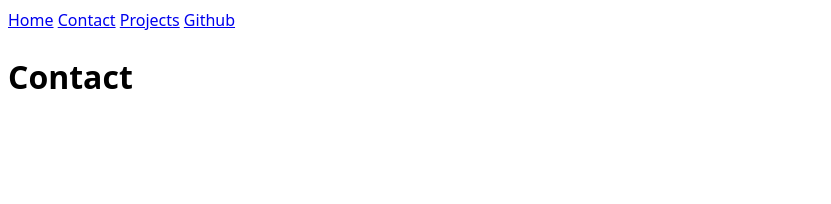
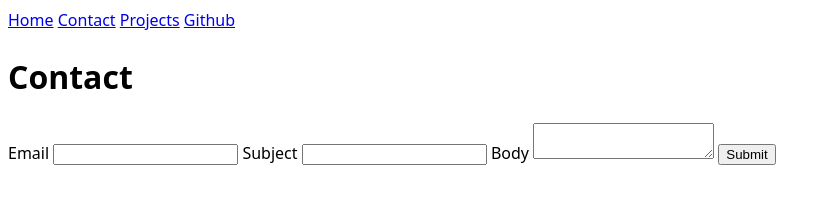
Before and after one commit to adityakakarla/portfolio, a plain HTML site: page contact/index.html in a window 1280 px wide. Shown: the whole page, without its empty margins (0-831 px from the left). Drawn offline with Linux system fonts and the light colour scheme.

Commit message:
contact form

```diff
--- a/contact/index.html
+++ b/contact/index.html
@@ -14,5 +14,20 @@
         <a href="https://github.com/adityakakarla" target="_blank">Github</a>
     </nav>
     <h1>Contact</h1>
+    <form action="mailto:adi@adikakarla.com" method="POST" enctype="text/plain">
+<label>
+    Email
+    <input name="email" type="email">
+</label>
+<label>
+    Subject
+    <input name="subject">
+</label>
+<label>
+    Body
+    <textarea name="body"></textarea>
+</label>
+<button>Submit</button>
+    </form>
 </body>
 </html>
```
